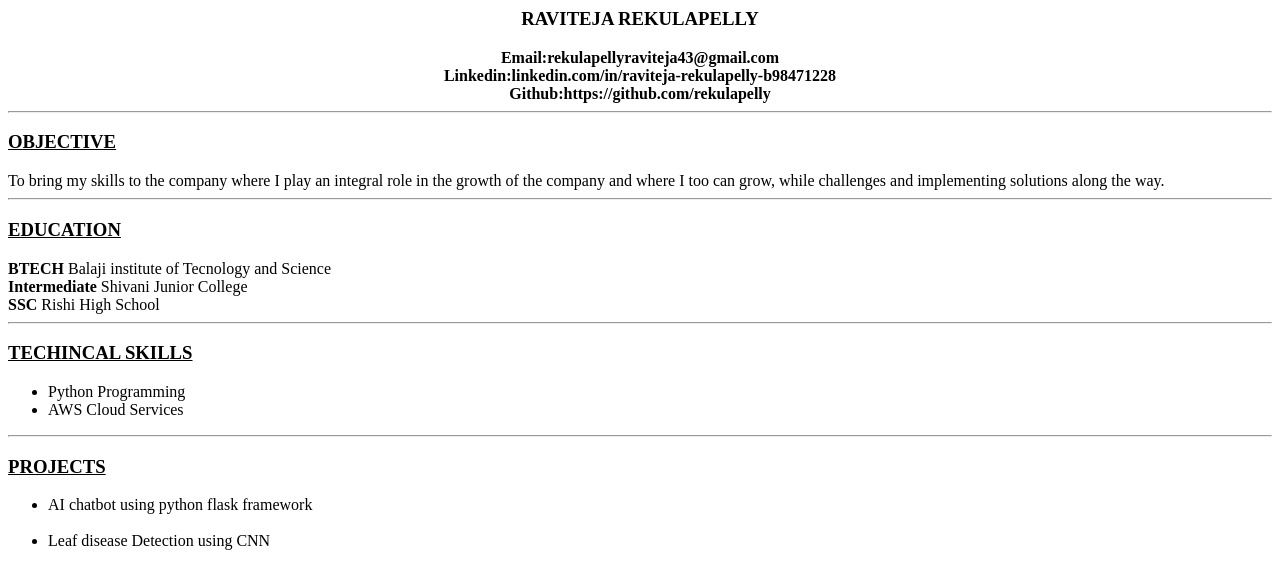
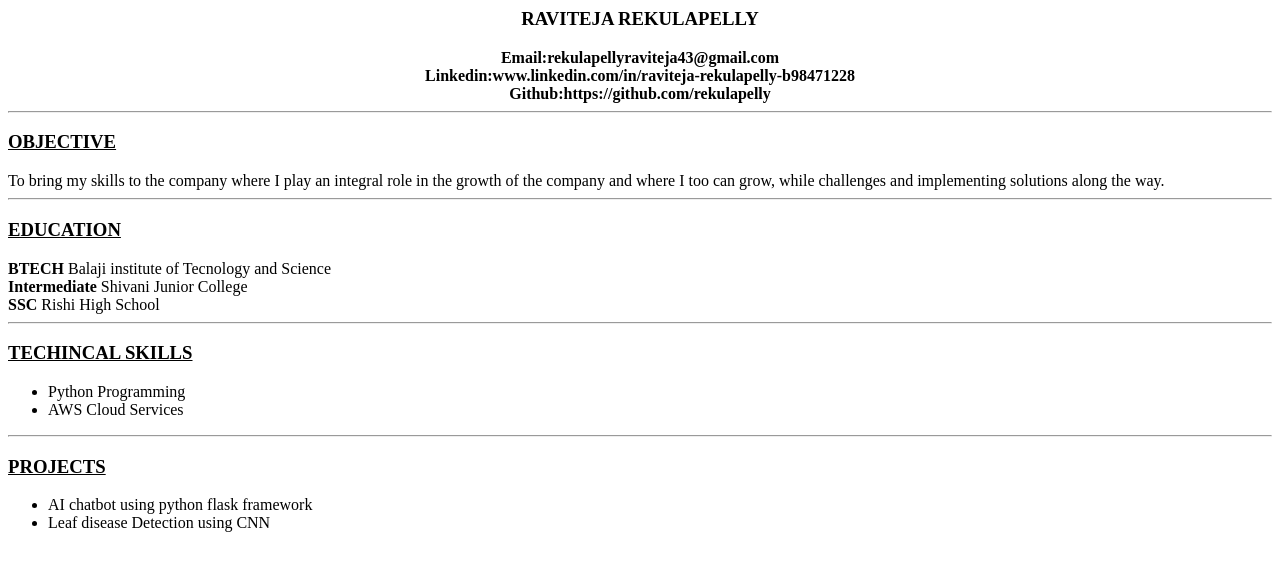
Before and after one commit to rekulapelly/RESUME, a plain HTML site: page resume.html in a window 1280 px wide. Drawn offline with Linux system fonts and the light colour scheme.

Commit message:
Update resume.html

```diff
--- a/resume.html
+++ b/resume.html
@@ -4,7 +4,7 @@
 </head>
 <body><center><strong><h3>RAVITEJA REKULAPELLY</h3></strong></center></body>
 <body><center><strong>Email:rekulapellyraviteja43@gmail.com</strong></center></body>
-<body><center><strong>Linkedin:linkedin.com/in/raviteja-rekulapelly-b98471228</strong></center></body>
+<body><center><strong>Linkedin:www.linkedin.com/in/raviteja-rekulapelly-b98471228</strong></center></body>
 <body><center><strong>Github:https://github.com/rekulapelly</strong></center>
 <hr>
 <body><b><h3><u>OBJECTIVE</u></h3></b></body>
@@ -23,7 +23,7 @@
 <hr>
 <body><b><h3><u>PROJECTS</u></h3></b></body>
 <ul style="list-style-type:disc;">
-<li>AI chatbot using python flask framework</li><br>
+<li>AI chatbot using python flask framework</li>
 <li>Leaf disease Detection using CNN</li>
 </ul>
 </html>
```
